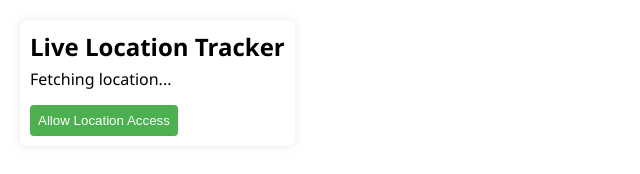
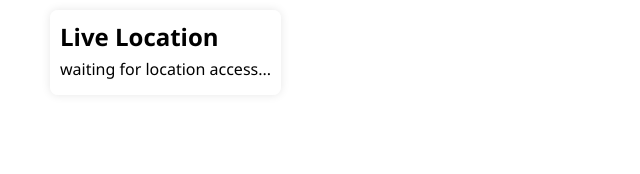
Before and after one commit to hasnainraza1212/live-location-tracking-with-leaflet, a plain HTML site: page index.html in a window 1280 px wide. Both pictures are taken after a click on the button "Allow Location Access". Shown: the whole page, without its empty margins (0-640 px from the left). Drawn offline with nearby package versions, Linux system fonts and the light colour scheme.

Commit message:
Update index.html

```diff
--- a/index.html
+++ b/index.html
@@ -17,11 +17,13 @@
         #map {
             height: 100vh;
             border-radius: 8px;
+            position: relative;
         }
 
         #location-info {
             position: absolute;
             top: 20px;
+            z-index: 100000;
             left: 20px;
             background-color: rgba(255, 255, 255, 0.8);
             padding: 10px;
@@ -55,11 +57,12 @@
 </head>
 
 <body>
-    <div id="map"></div>
-    <div id="location-info">
-        <h1>Live Location Tracker</h1>
-        <p id="location">Fetching location...</p>
-        <button id="request-permission" onclick="requestPermission()">Allow Location Access</button>
+    <div id="map">
+        <div id="location-info">
+            <h1 id="main-heading">Live Location Tracker</h1>
+            <p id="location">waiting for location access...</p>
+            <button id="request-permission" onclick="requestPermission()">Allow Location Access</button>
+        </div>
     </div>
     <script src="https://unpkg.com/leaflet/dist/leaflet.js"></script>
     <script>
@@ -72,8 +75,14 @@
             window.requestPermission = () => {
                 if (navigator.geolocation) {
 
-                    console.log(navigator.geolocation)
                     navigator.geolocation.getCurrentPosition(successHandler, errorHandler);
+                    document.getElementById("request-permission").style.display="none"
+                    document.getElementById("main-heading").innerText="Live Location"
+                    document.getElementById("location-info").style.left="50px"
+                    document.getElementById("location-info").style.top="10px"
+
+
+
                 } else {
                     console.log(navigator.geolocation)
                     console.error('Geolocation API is not supported in this browser.');
@@ -88,20 +97,9 @@
                 locationElement.innerHTML = `<p>Latitude: ${latitude.toFixed(6)}, Longitude: ${longitude.toFixed(6)}</p>`;
 
                 // Initialize Leaflet map
-                console.log("mapElement")
-                console.log(mapElement)
-                console.log("map")
-                console.log(map)
-                console.log("mapElement.map")
-                console.log(mapElement.map)
                 if (!mapElement.map) {
-                    const map = L.map('map').setView([latitude, longitude], 15);
-                    console.log("mapElement")
-                    console.log(mapElement)
-                    console.log("map")
-                    console.log(map)
-                    console.log("mapElement.map")
-                    console.log(mapElement.map)
+                    const map = L.map('map').setView([latitude, longitude],100);
+
 
                     // Add OpenStreetMap tile layer
                     L.tileLayer('https://{s}.tile.openstreetmap.org/{z}/{x}/{y}.png', {
```
